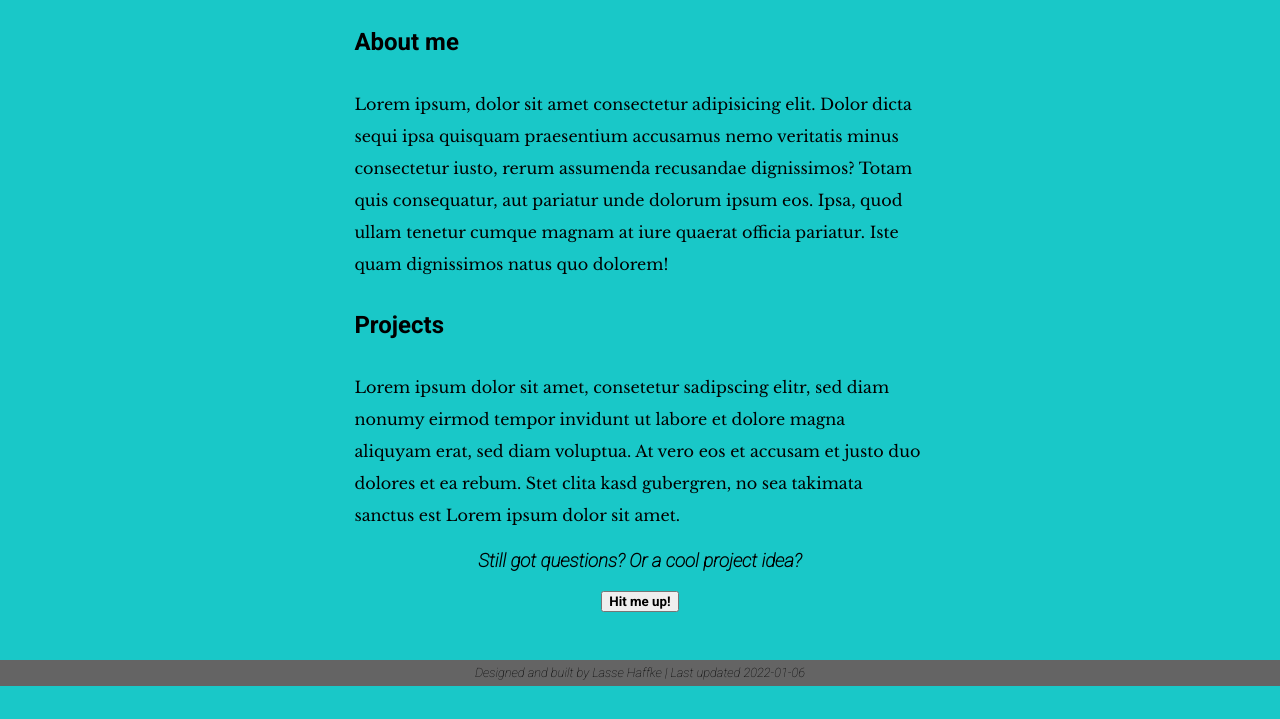
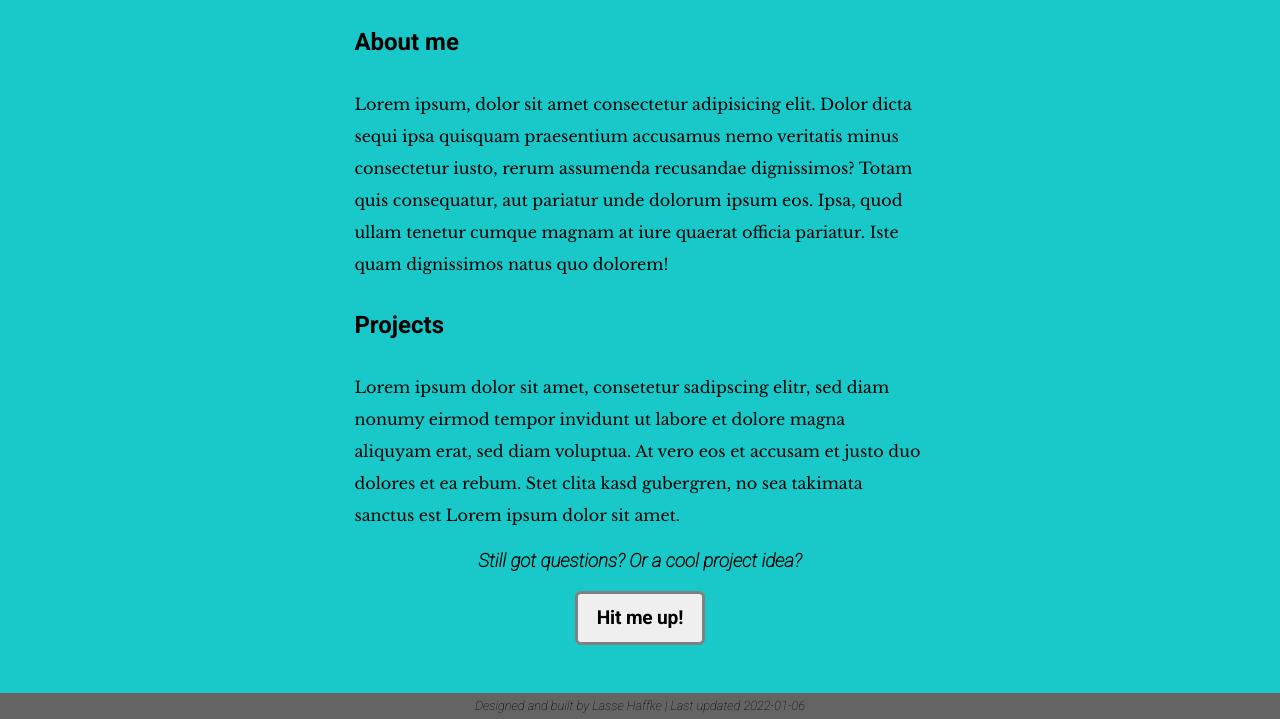
Before and after one commit to lasse16/lasse16.github.io, a plain HTML site: page index.html in a window 1280 px wide. Shown: the part 887-1606 px from the top of the page. Before the commit the page ends 1573 px from the top, so only its background shows below. Drawn offline with nearby package versions, Linux system fonts and the light colour scheme.

Commit message:
Add styling on call_to_action button

```diff
--- a/styles/style.css
+++ b/styles/style.css
@@ -108,6 +108,14 @@ footer p {
   display: flex;
   margin-inline: auto;
   font-family: "Roboto", sans-serif;
+  font-size: 1.2rem;
+  border: medium grey solid;
+  border-radius: 0.375rem;
+  padding: 0.6em 1em;
+  cursor: pointer;
+
+  letter-spacing: -0.01em;
+  line-height: 1.3;
 }
 
 h2 {
```
